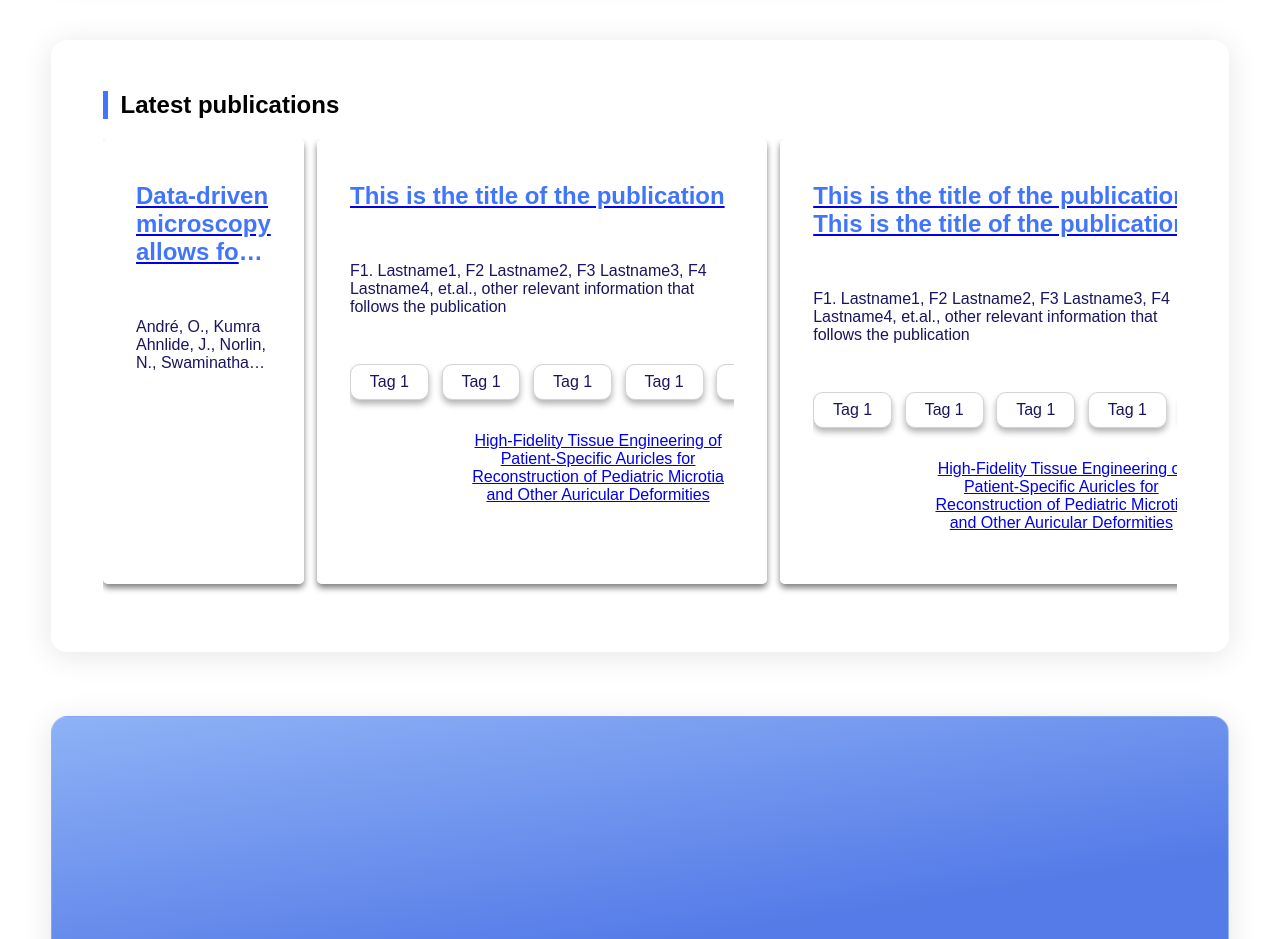
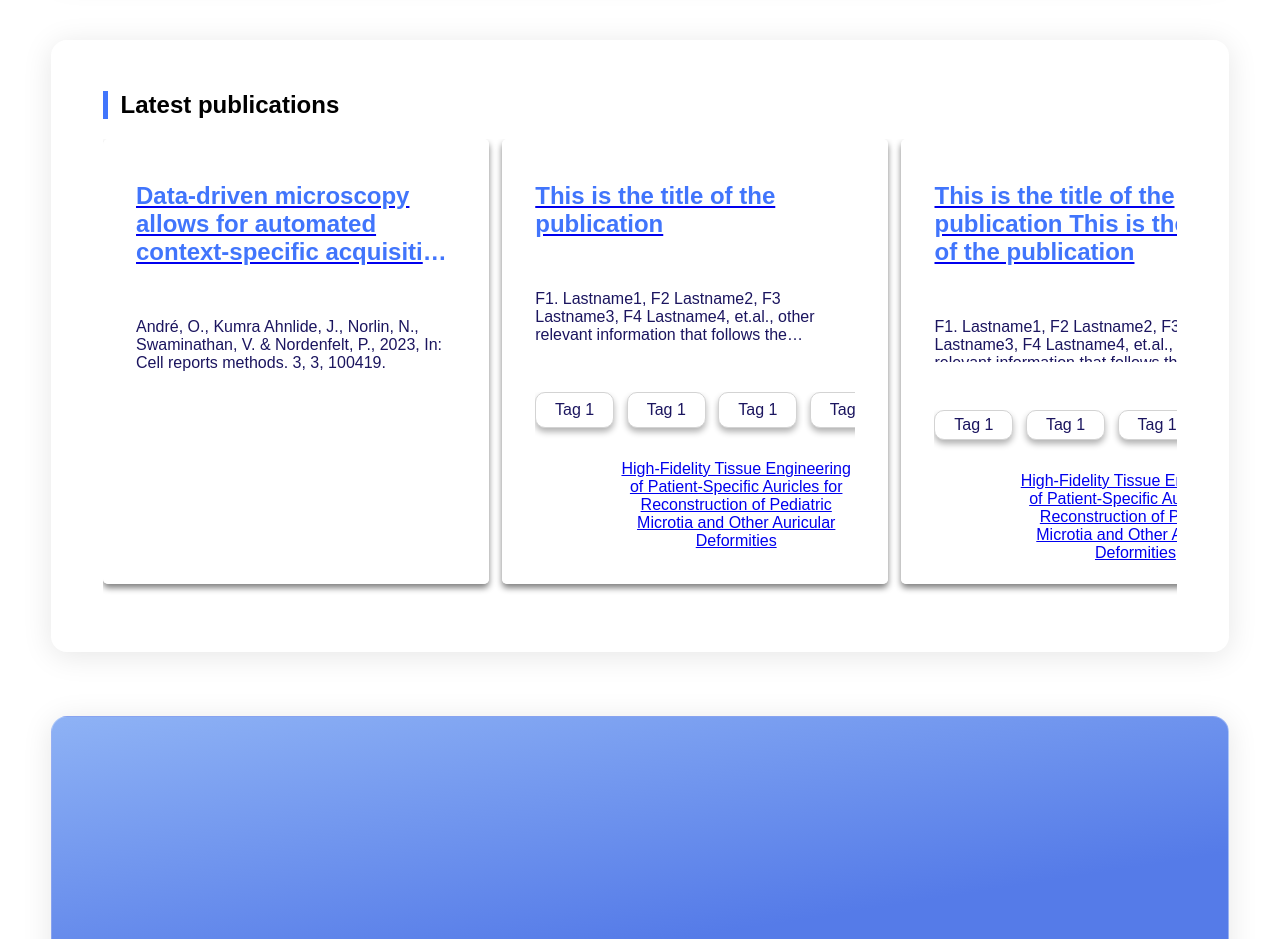
Before and after one commit to EricWebsites/EricWebsites.github.io, a plain HTML site: page index.html in a window 1280 px wide. Shown: the part 2900-3839 px from the top of the page. Drawn offline with nearby package versions, Linux system fonts and the light colour scheme; no server answers; a script that the page names is missing; a web font is replaced by a local one.

Commit message:
Changed the min width of publication celll

```diff
--- a/Styles/index/index.scss
+++ b/Styles/index/index.scss
@@ -397,7 +397,7 @@
             padding: 2% 3% 2% 3%;
             row-gap: 2vh;
             box-shadow: 0 4px 6px gray;
-            width: 30vw;
+            min-width: 25vw;
             height: 50vh;
 
             h2 {
```
Also changed, not shown: Styles/index/index.css.
